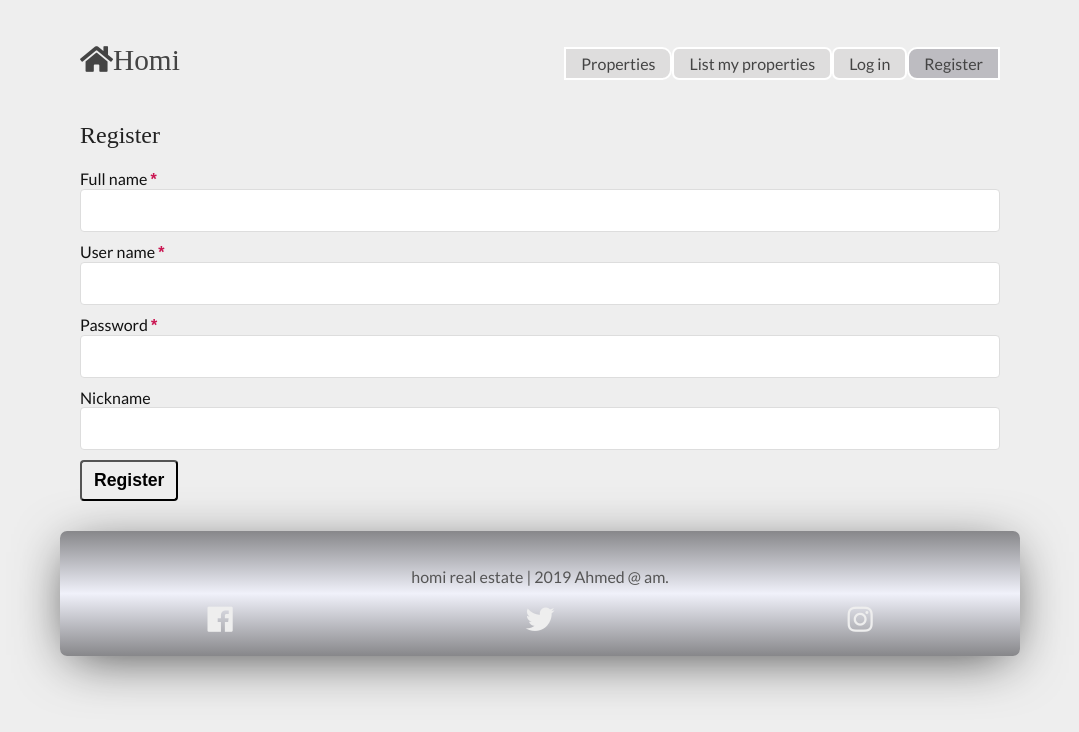
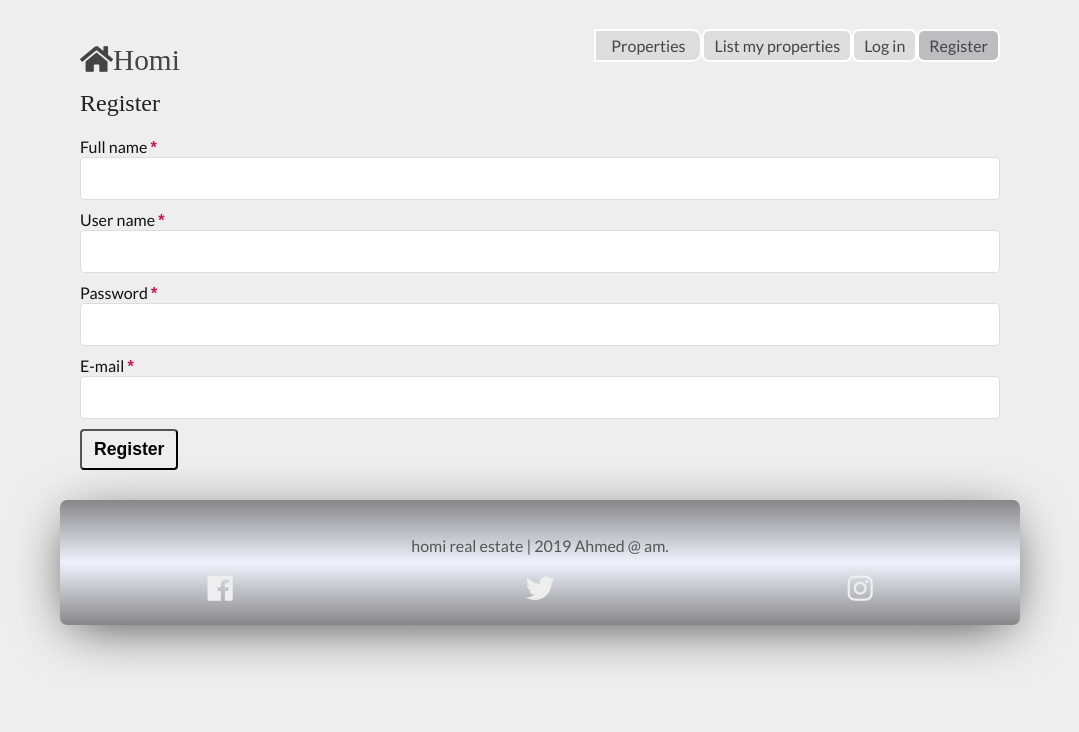
Before and after one commit to max7586/homi-app, a React (Create React App) app: page /register in a window 1280 px wide. Shown: the top 732 px of the page, without its empty margins (100-1179 px from the left). Built offline with nearby package versions, Linux system fonts and the light colour scheme; a web font is replaced by a local one.

Commit message:
100% responsive

```diff
--- a/src/components/Header/Header.css
+++ b/src/components/Header/Header.css
@@ -1,5 +1,5 @@
 .Header {
-  /* height: 60px; */
+  /* height: 30px; */
   display: flex;
   align-items: normal;
   justify-content: space-between;
@@ -50,30 +50,48 @@ margin: 0;
     margin: 0;
 }
 .link__ul {
-/* display: flex;
+display: flex;
 flex: 1;
 align-items: right;
 text-align: right;
 justify-content: flex-end;
-flex-direction: row; */
+flex-direction: row;
 list-style: none;
 }
 
 .link__ul :hover {
-  background: rgb(121, 115, 115);
+  background: rgb(189, 188, 193);
   color: white;
   padding: 5px 15px;
   border-radius: 7px;
   /* margin-left: 10px; */
 
 }
+
+ .link__ul li {
+  background: rgb(222, 221, 221);
+  color: white;
+  padding: 5px 10px;
+  border-radius: 7px;
+  border:2px solid white;
+  /* margin-left: 10px; */
+
+}
+.link__ul li:first-child{
+display: none;
+}
+
+.link__ul li:nth-child(2) {
+  display: none;
+}
+
 .link__ul li:last-child {
   background: rgb(189, 188, 193);
   color: white;
-  padding: 5px 15px;
-  border-radius: 10px 0px 0px 10px;
+  /* padding: 5px 15px; */
+  border-radius: 7px;
   border:2px black soild;
-  /* margin-left: 10px; */
+
 
 }
 .link__ul li:first-child {
@@ -102,6 +120,7 @@ list-style: none;
   .Header h1 {
     font-size: 22pt;
   }
+
  .link__ul {
    display: flex;
    flex: 1;
@@ -112,13 +131,20 @@ list-style: none;
    list-style: none;
  }
 
- .link__ul li {
-  background: rgb(222, 221, 221);
-  color: white;
-  padding: 5px 15px;
-  border-radius: 7px;
-  border:2px solid white;
-  /* margin-left: 10px; */
+.link__ul li:first-child{
+display: flex;
+}
+
+.link__ul li:nth-child(2) {
+  display: flex;
+}
+
+.Header {
+  height: 50px;
+  display: flex;
+  align-items: normal;
+  justify-content: space-between;
+  /* position: fixed; */
 
 }
 }
@@ -132,12 +158,13 @@ list-style: none;
     display: inherit;
   }
    .link__ul {
-    /* display: flex;
-    flex: 1;
+    display: flex;
+     flex: 1;
     align-items: right;
     text-align: right;
     justify-content: flex-end;
-    flex-direction: row; */
+    flex-direction: row;
     list-style: none;
   }
+
 }
--- a/src/components/RegistrationForm/RegistrationForm.js
+++ b/src/components/RegistrationForm/RegistrationForm.js
@@ -79,11 +79,11 @@ export default class RegistrationForm extends Component {
         </div>
         <div className='nick_name'>
           <label htmlFor='RegistrationForm__nick_name'>
-            Nickname
+            E-mail <Required />
           </label>
           <Input
             name='nick_name'
-            type='text'
+            type='email'
             required
             id='RegistrationForm__nick_name'>
           </Input>
--- a/src/routes/LandingPage/LandingPage.css
+++ b/src/routes/LandingPage/LandingPage.css
@@ -31,8 +31,8 @@ box-shadow: 0px 10px 54px -11px rgba(0,0,0,0.75);
    background-repeat: no-repeat;
    background-size: cover;
    border-radius: 7px 7px 0px 0px;
-   height: 100%;   /* ges Hoehe der Seite -> weitere Hoehenangaben werden relativ hierzu ausgewertet */
-overflow: hidden;   /*  hide scrollbars */
+   height: 100%;
+overflow: hidden;
 opacity: 1.0;
 -webkit-transition: background 1.5s linear;
 -moz-transition: background 1.5s linear;
@@ -58,13 +58,13 @@ transition: background 1.5s linear;
 /* background-color: rgb(241, 224, 224); */
 /* Fallback color */
 background-color: rgba(255, 255, 255, 0.582);
-
+/* text-align: center; */
 /* Black w/opacity/see-through */
 }
 
 
-.hero div.head h1 {
-
+/* .hero div.head h1 {
+  text-align: center;
   font-size: 5rem;
   font-weight: bold;
   text-transform: uppercase;
@@ -72,12 +72,13 @@ background-color: rgba(255, 255, 255, 0.582);
   margin: 0;
   letter-spacing: 4px;
   border-right: 2px solid #111;
-}
+} */
 
 .hero div.head p {
-  padding-left: 30px;
+  /* padding-left: 30px; */
   color:blue;
   font-size: 2rem;
+  /* text-align: center; */
 }
 
 
@@ -96,7 +97,7 @@ background-color: rgba(255, 255, 255, 0.582);
  -webkit-box-shadow: 0px 10px 54px -11px rgba(0,0,0,0.75);
  -moz-box-shadow: 0px 10px 54px -11px rgba(0,0,0,0.75);
  box-shadow: 0px 10px 54px -11px rgba(0,0,0,0.75);
- margin: 10px;
+ margin: 0 auto 15% 0;
 }
 
 .main {
@@ -107,7 +108,7 @@ background-color: rgba(255, 255, 255, 0.582);
 }
 
 
-.main section {
+/* .main section {
   width: 70%;
   padding: 90px 0;
   margin: 50px auto 150px auto;
@@ -115,7 +116,7 @@ background-color: rgba(255, 255, 255, 0.582);
   grid-template-columns: 2fr 3fr;
   align-items: center;
 
-}
+} */
 
 .main section h2 {
   font-size: 4.3rem;
@@ -366,9 +367,7 @@ align-items: center;
 
 @media (max-width:1099px) and (min-width:850px) {
 
-  .main section:first-of-type{
-    margin-top: 400px;
-  }
+
 
   .main section {
     width: 90%;
@@ -463,10 +462,18 @@ list-style: none;
 
 @media (max-width:599px) and (min-width:0px) {
 
+.hero div.head {
+  /* position: relative;
+  z-index: 2;
+  display: grid; */
+  width: 100%;
+  /* grid-template-columns: repeat(2, 1fr);
+  margin: 0 auto;
+  padding-top: 12%;
+  align-items: center; */
 
-  .main section:first-of-type{
-    margin-top: 390px;
-  }
+}
+
 
  .main section {
     width: 90%;
```
